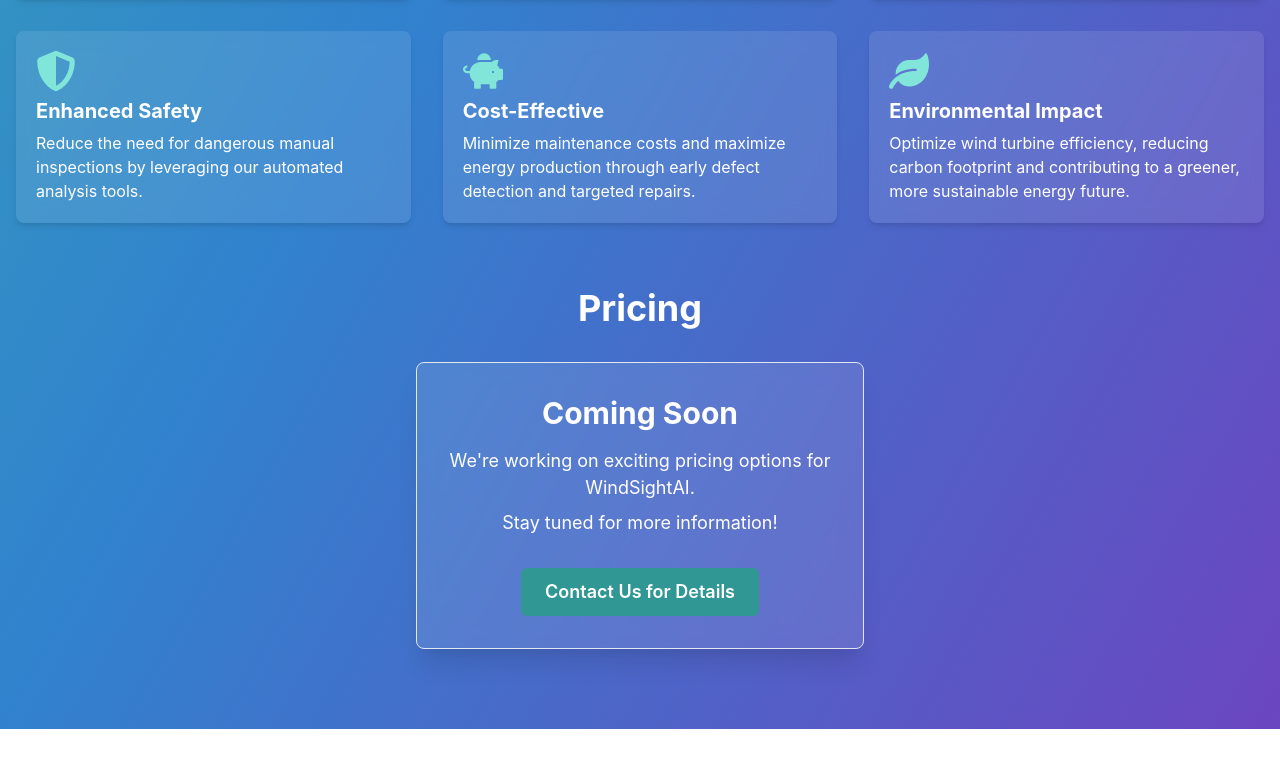
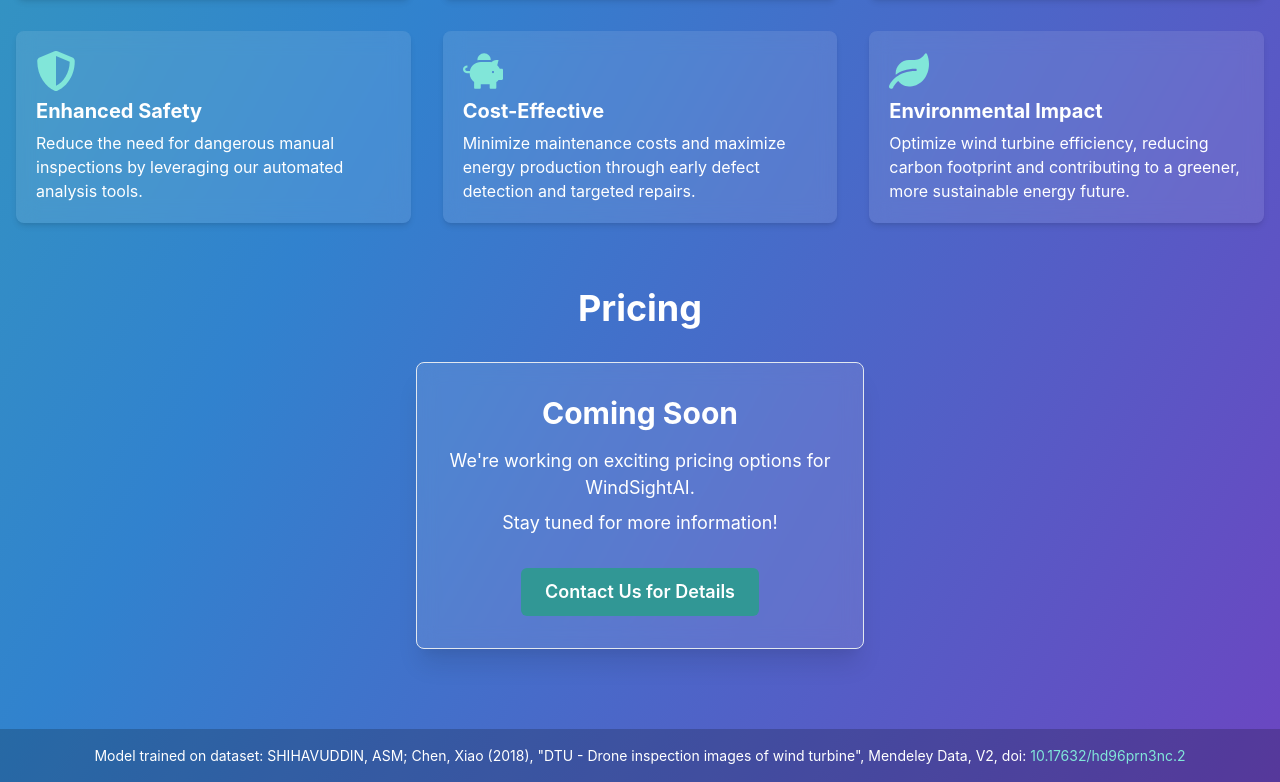
Before and after one commit to MohsenMaaleki/windsightai, a React (Create React App) app in the folder saas-project/frontend/: page / in a window 1280 px wide. Shown: the part 1583-2365 px from the top of the page. Before the commit the page ends 2312 px from the top, so only its background shows below. Built offline with nearby package versions, Linux system fonts and the light colour scheme.

Commit message:
adding cite

```diff
--- a/saas-project/frontend/src/components/LandingPage.js
+++ b/saas-project/frontend/src/components/LandingPage.js
@@ -8,11 +8,11 @@
   VStack,
   Container,
   Grid,
-  GridItem,
   Image,
   AspectRatio,
   Flex,
   Icon,
+  Link,
 } from '@chakra-ui/react';
 import { FaWind, FaPlane, FaChartLine, FaShieldAlt, FaPiggyBank, FaLeaf } from 'react-icons/fa';
 import WindImage from './Wind.jpg';
@@ -40,8 +40,10 @@
       bgGradient="linear(to-br, teal.400, blue.500, purple.600)"
       minH="100vh"
       color="white"
+      display="flex"
+      flexDirection="column"
     >
-      <Container maxW="container.xl" py={20}>
+      <Container maxW="container.xl" py={20} flex="1">
         <VStack spacing={16} alignItems="stretch">
           {/* Hero Section */}
           <Flex direction={{ base: 'column', md: 'row' }} align="center" justify="space-between">
@@ -177,6 +179,23 @@
           </Box>
         </VStack>
       </Container>
+
+      {/* Footer with Dataset Reference */}
+      <Box bg="rgba(0, 0, 0, 0.2)" py={4}>
+        <Container maxW="container.xl">
+          <Text fontSize="sm" textAlign="center">
+            Model trained on dataset: SHIHAVUDDIN, ASM; Chen, Xiao (2018), "DTU - Drone inspection images of wind turbine", Mendeley Data, V2, doi:
+            <Link
+              href="https://doi.org/10.17632/hd96prn3nc.2"
+              isExternal
+              color="teal.200"
+              ml={1}
+            >
+              10.17632/hd96prn3nc.2
+            </Link>
+          </Text>
+        </Container>
+      </Box>
     </Box>
   );
 };
```
